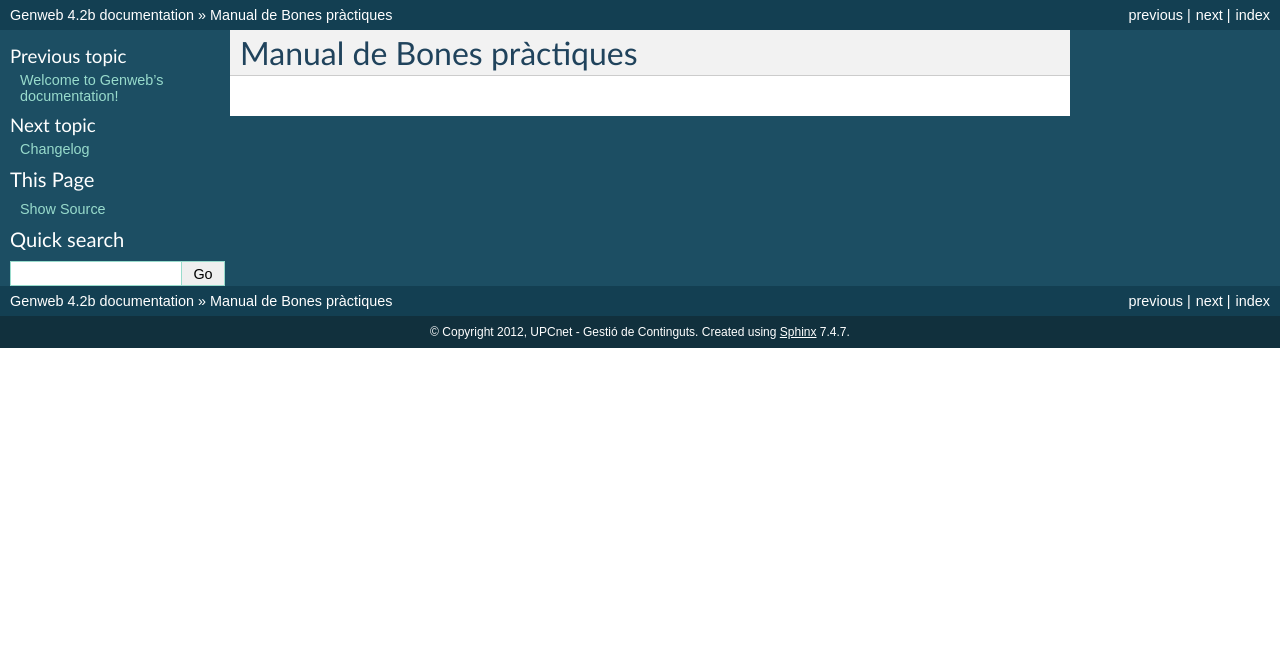
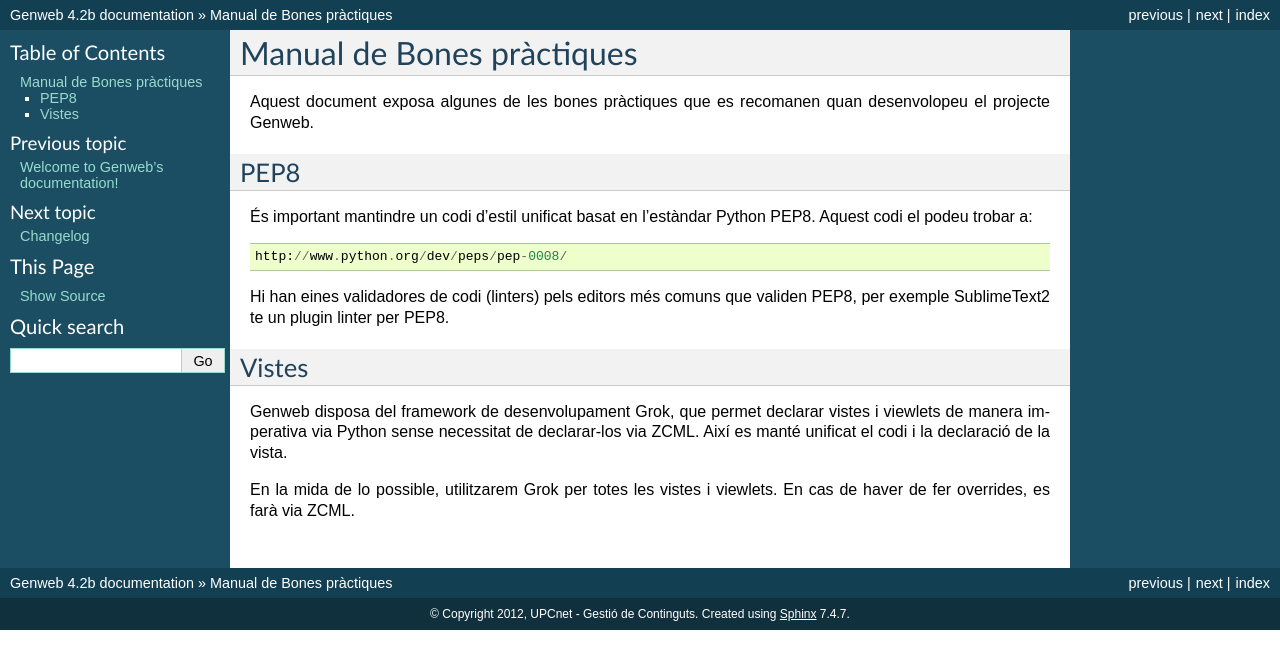
Before and after one commit to UPCnet/genweb.core, a Sphinx documentation site: the page built from docs/codestyle.rst, in a window 1280 px wide. Shown: the top 669 px of the page. Built offline with Sphinx 7.4.7, drawn with Linux system fonts in a browser that asks for light colours.

Commit message:
documentació

```diff
--- a/docs/codestyle.rst
+++ b/docs/codestyle.rst
@@ -1,3 +1,21 @@
 ==========================
 Manual de Bones pràctiques
 ==========================
+
+Aquest document exposa algunes de les bones pràctiques que es recomanen quan desenvolopeu el projecte Genweb.
+
+PEP8
+----
+
+És important mantindre un codi d'estil unificat basat en l'estàndar Python PEP8. Aquest codi el podeu trobar a::
+
+    http://www.python.org/dev/peps/pep-0008/
+
+Hi han eines validadores de codi (linters) pels editors més comuns que validen PEP8, per exemple SublimeText2 te un plugin linter per PEP8.
+
+Vistes
+------
+
+Genweb disposa del framework de desenvolupament Grok, que permet declarar vistes i viewlets de manera imperativa via Python sense necessitat de declarar-los via ZCML. Així es manté unificat el codi i la declaració de la vista.
+
+En la mida de lo possible, utilitzarem Grok per totes les vistes i viewlets. En cas de haver de fer overrides, es farà via ZCML.
```
